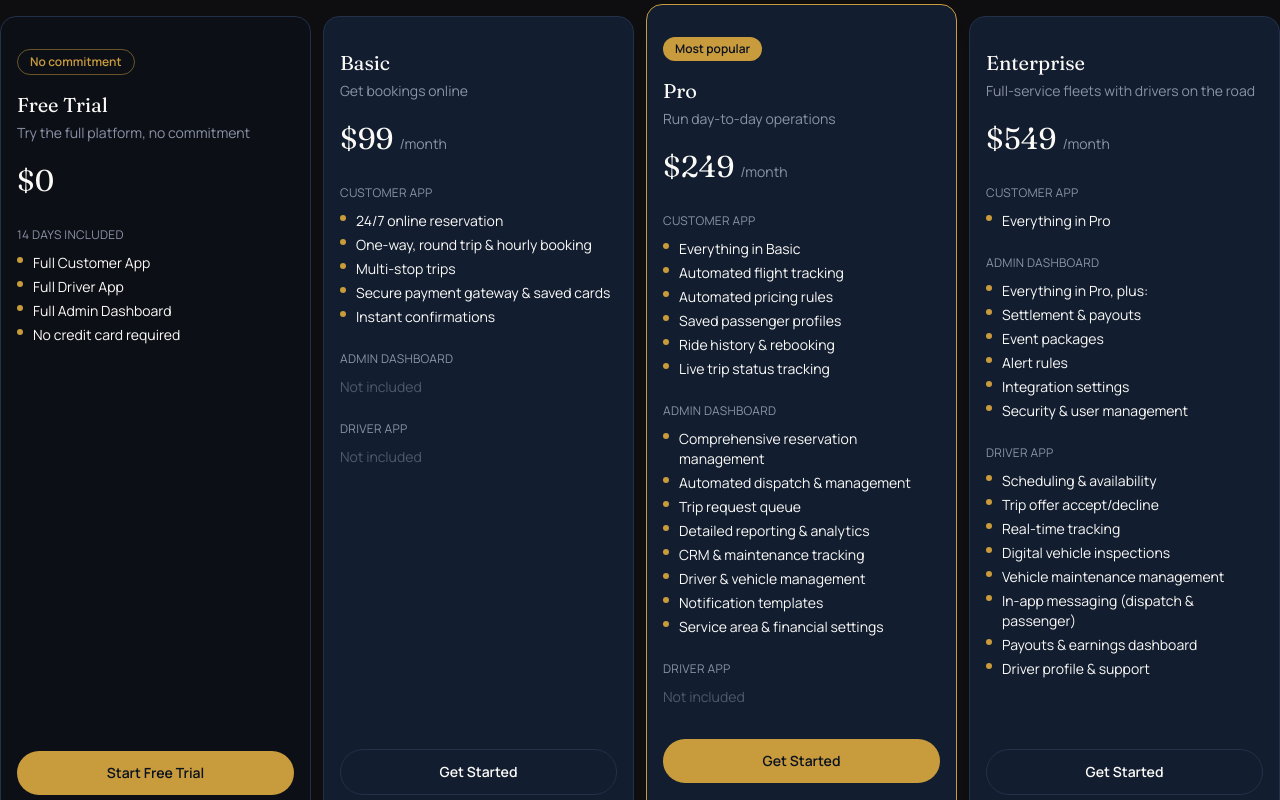
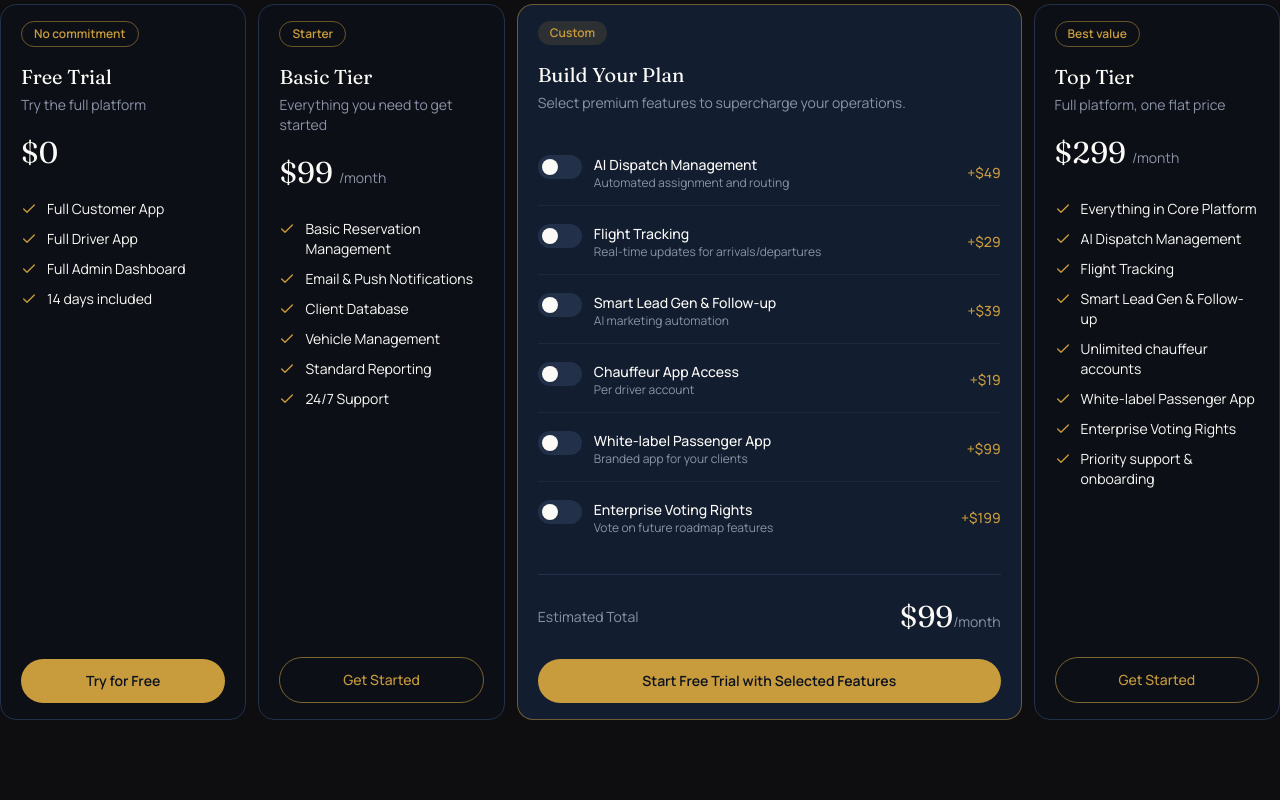
Before and after one commit to ellezaj/LimoIQ-Website, a Next.js app: page /pricing in a window 1280 px wide. Built offline with nearby package versions, Linux system fonts and the light colour scheme.

Commit message:
updated pricing page tier plans

```diff
--- a/src/app/pricing/page.tsx
+++ b/src/app/pricing/page.tsx
@@ -1,6 +1,5 @@
 import type { Metadata } from "next";
-import { Suspense } from "react";
-import Pricing from "@/components/Pricing";
+import CustomPricing from "@/components/CustomPricing";
 
 export const metadata: Metadata = {
   title: "Pricing | LIMO IQ",
@@ -11,7 +10,8 @@ export const metadata: Metadata = {
 export default function PricingPage() {
   return (
     <main className="pricing-scrollbar relative flex h-screen w-screen flex-col overflow-y-auto bg-[#0E0E11]">
-      <Pricing showTitle={false}/>
+      <CustomPricing />
+
     </main>
   );
 }
--- a/src/app/tour/page.tsx
+++ b/src/app/tour/page.tsx
@@ -66,7 +66,7 @@ export default function TourPage() {
   const slide = slides[active];
 
   return (
-    <main className="relative flex h-screen w-screen flex-col overflow-hidden bg-[#0E0E11] px-6 py-6 text-cream md:px-12 md:py-10">
+    <main className="relative flex h-screen w-screen flex-col pricing-scrollbar overflow-y-auto bg-[#0E0E11] px-6 py-6 text-cream md:px-12 md:py-10">
       {/* <TourWatermark /> */}
 
       {/* Top bar */}
--- /dev/null
+++ b/src/components/CustomPricing.tsx
@@ -0,0 +1,253 @@
+"use client";
+
+import { useMemo, useState } from "react";
+import { Check } from "lucide-react";
+
+const BASE_PRICE = 99;
+
+type AddOn = {
+  id: string;
+  name: string;
+  description: string;
+  price: number;
+  defaultOn: boolean;
+};
+
+const addOns: AddOn[] = [
+  {
+    id: "ai-dispatch",
+    name: "AI Dispatch Management",
+    description: "Automated assignment and routing",
+    price: 49,
+    defaultOn: false,
+  },
+  {
+    id: "flight-tracking",
+    name: "Flight Tracking",
+    description: "Real-time updates for arrivals/departures",
+    price: 29,
+    defaultOn: false,
+  },
+  {
+    id: "lead-gen",
+    name: "Smart Lead Gen & Follow-up",
+    description: "AI marketing automation",
+    price: 39,
+    defaultOn: false,
+  },
+  {
+    id: "chauffeur-access",
+    name: "Chauffeur App Access",
+    description: "Per driver account",
+    price: 19,
+    defaultOn: false,
+  },
+  {
+    id: "white-label",
+    name: "White-label Passenger App",
+    description: "Branded app for your clients",
+    price: 99,
+    defaultOn: false,
+  },
+  {
+    id: "voting-rights",
+    name: "Enterprise Voting Rights",
+    description: "Vote on future roadmap features",
+    price: 199,
+    defaultOn: false,
+  },
+];
+
+const coreFeatures = [
+  "Basic Reservation Management",
+  "Email & Push Notifications",
+  "Client Database",
+  "Vehicle Management",
+  "Standard Reporting",
+  "24/7 Support",
+];
+
+const everythingFeatures = [
+  "Everything in Core Platform",
+  "AI Dispatch Management",
+  "Flight Tracking",
+  "Smart Lead Gen & Follow-up",
+  "Unlimited chauffeur accounts",
+  "White-label Passenger App",
+  "Enterprise Voting Rights",
+  "Priority support & onboarding",
+];
+
+function Toggle({ on, onClick }: { on: boolean; onClick: () => void }) {
+  return (
+    <button
+      type="button"
+      role="switch"
+      aria-checked={on}
+      onClick={onClick}
+      className={`flex h-6 w-11 shrink-0 items-center rounded-full p-1 transition-colors ${
+        on ? "bg-brass" : "bg-panelLine"
+      }`}
+    >
+      <span
+        className={`h-4 w-4 rounded-full bg-cream shadow transition-transform ${
+          on ? "translate-x-5" : "translate-x-0"
+        }`}
+      />
+    </button>
+  );
+}
+
+export default function CustomPricing() {
+  const [selected, setSelected] = useState<Record<string, boolean>>(
+    Object.fromEntries(addOns.map((a) => [a.id, a.defaultOn]))
+  );
+
+  const total = useMemo(() => {
+    return (
+      BASE_PRICE +
+      addOns.reduce((sum, a) => (selected[a.id] ? sum + a.price : sum), 0)
+    );
+  }, [selected]);
+
+  function toggle(id: string) {
+    setSelected((prev) => ({ ...prev, [id]: !prev[id] }));
+  }
+
+  return (
+    <section className="py-0">
+      <div className="">
+
+        <div className="mt-1 grid gap-3 lg:grid-cols-5">
+          {/* Free Trial */}
+          <div className="flex flex-col rounded-2xl border border-panelLine bg-ink/40 py-4 px-5 lg:col-span-1">
+            <span className="mb-4 w-fit rounded-full border border-brass/50 px-3 py-1 text-xs font-semibold text-brass">
+              No commitment
+            </span>
+            <h2 className="font-display text-xl text-cream">Free Trial</h2>
+            <p className="mt-1 text-sm text-slate">Try the full platform</p>
+            <div className="mt-5 flex items-baseline gap-1.5">
+              <span className="font-display text-3xl text-cream">$0</span>
+            </div>
+            <ul className="mt-7 flex-1 space-y-2.5">
+              {["Full Customer App", "Full Driver App", "Full Admin Dashboard", "14 days included"].map(
+                (item) => (
+                  <li key={item} className="flex items-start gap-2.5 text-sm text-cream">
+                    <Check className="mt-0.5 h-4 w-4 shrink-0 text-brass" />
+                    {item}
+                  </li>
+                )
+              )}
+            </ul>
+            <a
+              href="#contact"
+              className="mt-8 block rounded-full bg-brass px-6 py-3 text-center text-sm font-semibold text-ink transition-transform hover:-translate-y-0.5"
+            >
+              Try for Free
+            </a>
+          </div>
+
+          {/* Basic */}
+          <div className="flex flex-col rounded-2xl border border-panelLine bg-ink/40 py-4 px-5 lg:col-span-1">
+            <span className="mb-4 w-fit rounded-full border border-brass/50 px-3 py-1 text-xs font-semibold text-brass">
+              Starter
+            </span>
+            <h2 className="font-display text-xl text-cream">Basic Tier</h2>
+            <p className="mt-1 text-sm text-slate">Everything you need to get started</p>
+            <div className="mt-5 flex items-baseline gap-1.5">
+              <span className="font-display text-3xl text-cream">${BASE_PRICE}</span>
+              <span className="text-sm text-slate">/month</span>
+            </div>
+            <ul className="mt-7 flex-1 space-y-2.5">
+              {coreFeatures.map((item) => (
+                <li key={item} className="flex items-start gap-2.5 text-sm text-cream">
+                  <Check className="mt-0.5 h-4 w-4 shrink-0 text-brass" />
+                  {item}
+                </li>
+              ))}
+            </ul>
+            <a
+              href="#contact"
+              className="mt-8 block rounded-full border border-brass/60 px-6 py-3 text-center text-sm font-medium text-brass transition-colors hover:bg-brass hover:text-ink"
+            >
+              Get Started
+            </a>
+          </div>
+
+          {/* Build Your Plan — interactive */}
+          <div className="flex flex-col rounded-2xl border border-brass/50 bg-panel py-4 px-5 lg:col-span-2">
+            <span className="mb-4 w-fit rounded-full bg-brass/15 px-3 py-1 text-xs font-semibold text-brass">
+              Custom
+            </span>
+            <h2 className="font-display text-xl text-cream">Build Your Plan</h2>
+            <p className="mt-1 text-sm text-slate">
+              Select premium features to supercharge your operations.
+            </p>
+
+            <div className="mt-7 flex-1 space-y-1">
+              {addOns.map((addOn) => (
+                <div
+                  key={addOn.id}
+                  className="flex items-center justify-between gap-4 border-b border-panelLine/60 py-3.5 last:border-0"
+                >
+                  <div className="flex items-start gap-3">
+                    <Toggle on={selected[addOn.id]} onClick={() => toggle(addOn.id)} />
+                    <div>
+                      <p className="text-sm font-medium text-cream">{addOn.name}</p>
+                      <p className="text-xs text-slate">{addOn.description}</p>
+                    </div>
+                  </div>
+                  <span className="shrink-0 text-sm font-medium text-brass">
+                    +${addOn.price}
+                  </span>
+                </div>
+              ))}
+            </div>
+
+            <div className="mt-6 flex items-center justify-between border-t border-panelLine pt-6">
+              <span className="text-sm text-slate">Estimated Total</span>
+              <span className="font-display text-3xl text-cream">
+                ${total}
+                <span className="text-sm font-body text-slate">/month</span>
+              </span>
+            </div>
+
+            <a
+              href="#contact"
+              className="mt-6 block rounded-full bg-brass px-6 py-3 text-center text-sm font-semibold text-ink transition-transform hover:-translate-y-0.5"
+            >
+              Start Free Trial with Selected Features
+            </a>
+          </div>
+
+          {/* Top tier */}
+          <div className="flex flex-col rounded-2xl border border-panelLine bg-ink/40 py-4 px-5 lg:col-span-1">
+            <span className="mb-4 w-fit rounded-full border border-brass/50 px-3 py-1 text-xs font-semibold text-brass">
+              Best value
+            </span>
+            <h2 className="font-display text-xl text-cream">Top Tier</h2>
+            <p className="mt-1 text-sm text-slate">Full platform, one flat price</p>
+            <div className="mt-5 flex items-baseline gap-1.5">
+              <span className="font-display text-3xl text-cream">$299</span>
+              <span className="text-sm text-slate">/month</span>
+            </div>
+            <ul className="mt-7 flex-1 space-y-2.5">
+              {everythingFeatures.map((item) => (
+                <li key={item} className="flex items-start gap-2.5 text-sm text-cream">
+                  <Check className="mt-0.5 h-4 w-4 shrink-0 text-brass" />
+                  {item}
+                </li>
+              ))}
+            </ul>
+            <a
+              href="#contact"
+              className="mt-8 block rounded-full border border-brass/60 px-6 py-3 text-center text-sm font-medium text-brass transition-colors hover:bg-brass hover:text-ink"
+            >
+              Get Started
+            </a>
+          </div>
+        </div>
+      </div>
+    </section>
+  );
+}
```
